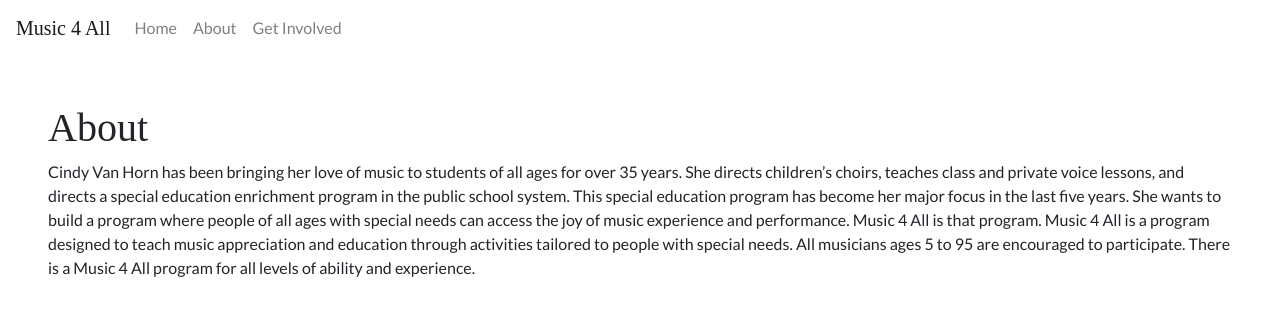
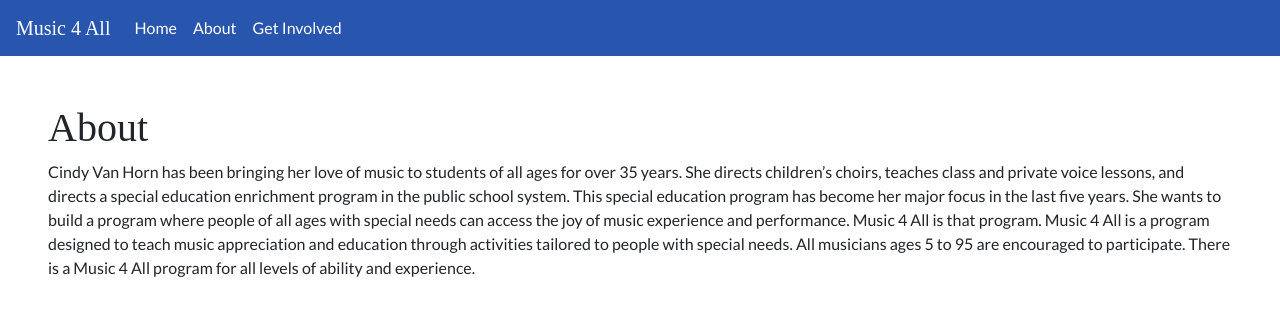
Before and after one commit to blangwell/music-for-all, a React (Create React App) app: page /about in a window 1280 px wide. Shown: the top 316 px of the page. Built offline with nearby package versions, Linux system fonts and the light colour scheme; a web font is replaced by a local one.

Commit message:
[navbar] Edit navbar styles

```diff
--- a/src/App.css
+++ b/src/App.css
@@ -17,11 +17,22 @@
 
 #nav-title {
   font-family: 'Goblin One', serif;
+  /* color: #fff; */
 }
 
-.page-copy, .nav-link {
+.page-copy {
   font-family: 'Lato', sans-serif;
   font-weight: 400;
+
+}
+
+.nav-link {
+  font-family: 'Lato', sans-serif;
+  font-weight: 400;
+  color: #fff !important;
+}
+.nav-link:hover {
+  color: yellow !important;
 }
 
 .sub-title {
--- a/src/Components/BootstrapNavbar.js
+++ b/src/Components/BootstrapNavbar.js
@@ -20,7 +20,7 @@ function BootstrapNavbar() {
         <div className="col-md-12">
           <Router>
 
-            <Navbar bg="#fff" expand="lg" sticky="top">
+            <Navbar className="navbar-dark" expand="lg" sticky="top" style={{backgroundColor: "#2855ae"}}>
               <Navbar.Brand as={Link} to="/" id="nav-title">Music 4 All</Navbar.Brand>
               <Navbar.Toggle aria-controls="basic-navbar-nav" />
               <Navbar.Collapse id="basic-navbar-nav">
```
